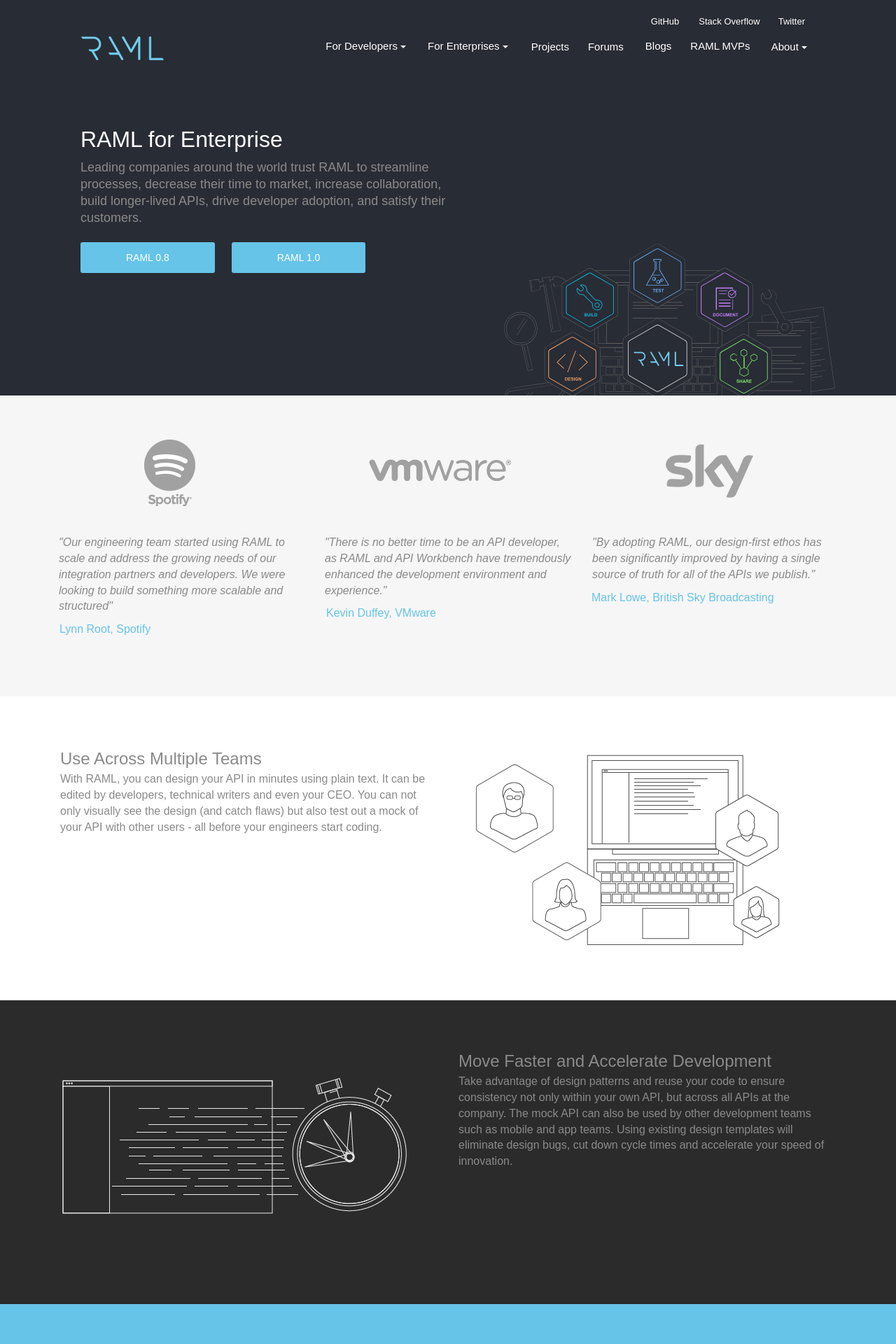
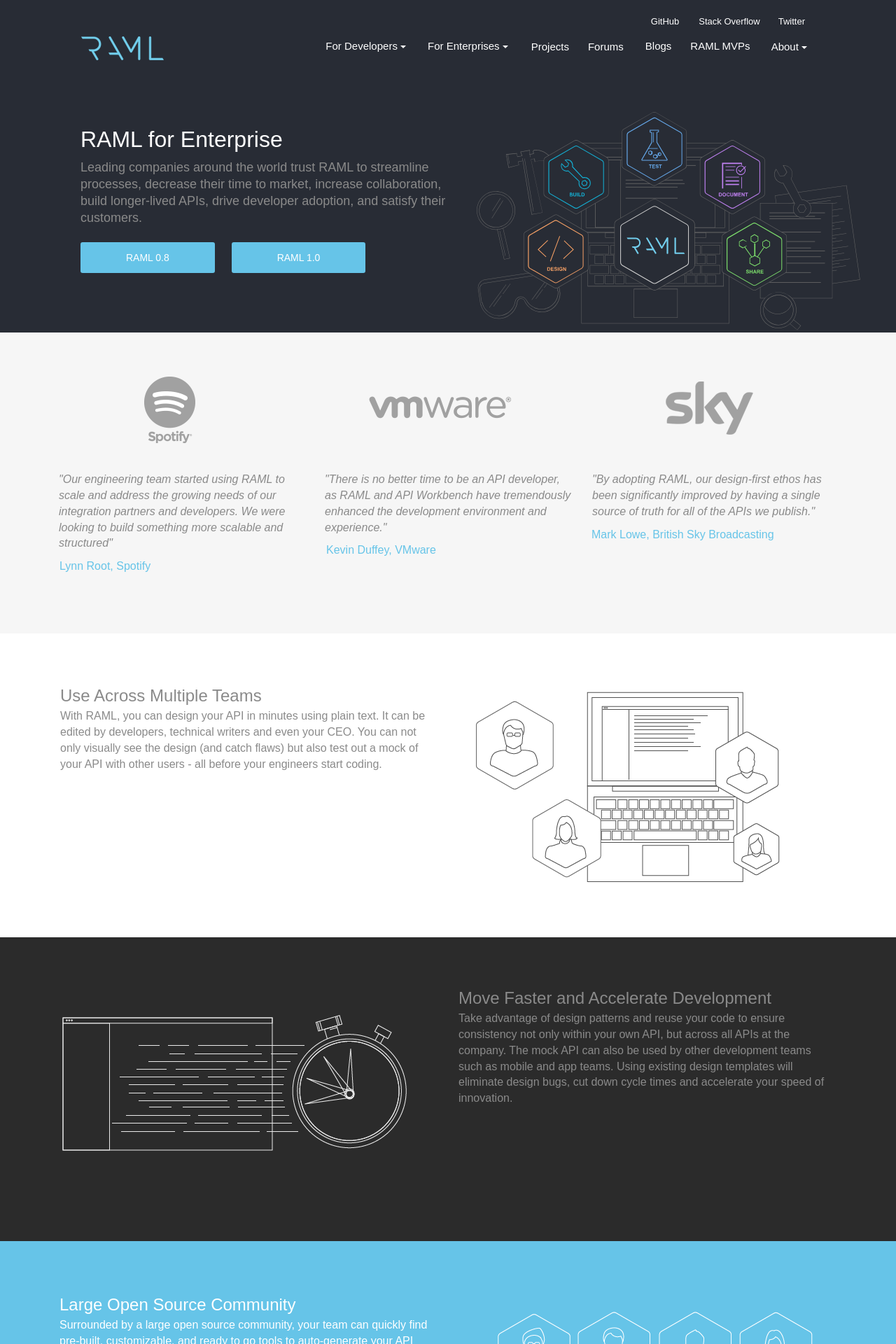
Before and after one commit to raml-org/raml-org, a Jekyll site: the page built from enterprises.html, in a window 1280 px wide. Shown: the top 1920 px of the page at 70% size. Built offline with Jekyll 4.4.1, drawn with Linux system fonts in a browser that asks for light colours; nearby versions of some CDN libraries.

Commit message:
fixed the minor changes

```diff
--- a/css/style.scss
+++ b/css/style.scss
@@ -1230,6 +1230,7 @@
   div.top_wrapper {
     background-color: #282d36;
     background-image: none;
+    min-width: 565px;
   }
   .raml-mvp {
     margin-top: 35%;
@@ -1981,7 +1982,7 @@
   display:none;
 }
 
-@media screen and (max-width: 1600px) {
+@media screen and (min-width: 1600px) {
   .developer, .enterprises {
     div.top_wrapper {
       background-size: 38%;
@@ -1992,7 +1993,6 @@
 
 body:not(.mvp) {
   div.top_wrapper {
-    min-height: 565px;
     div.container {
       width: 1080px;
     }
```
